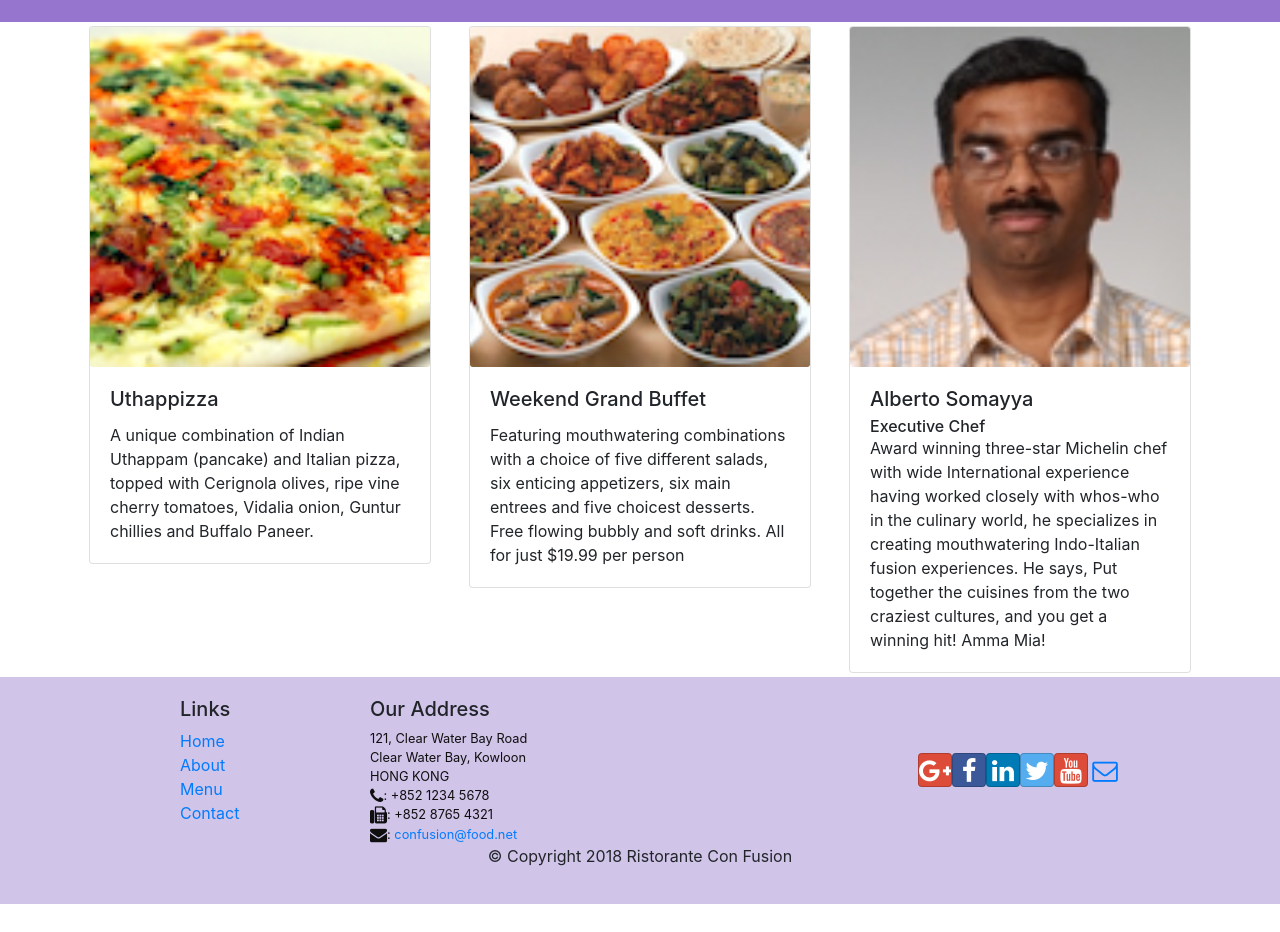
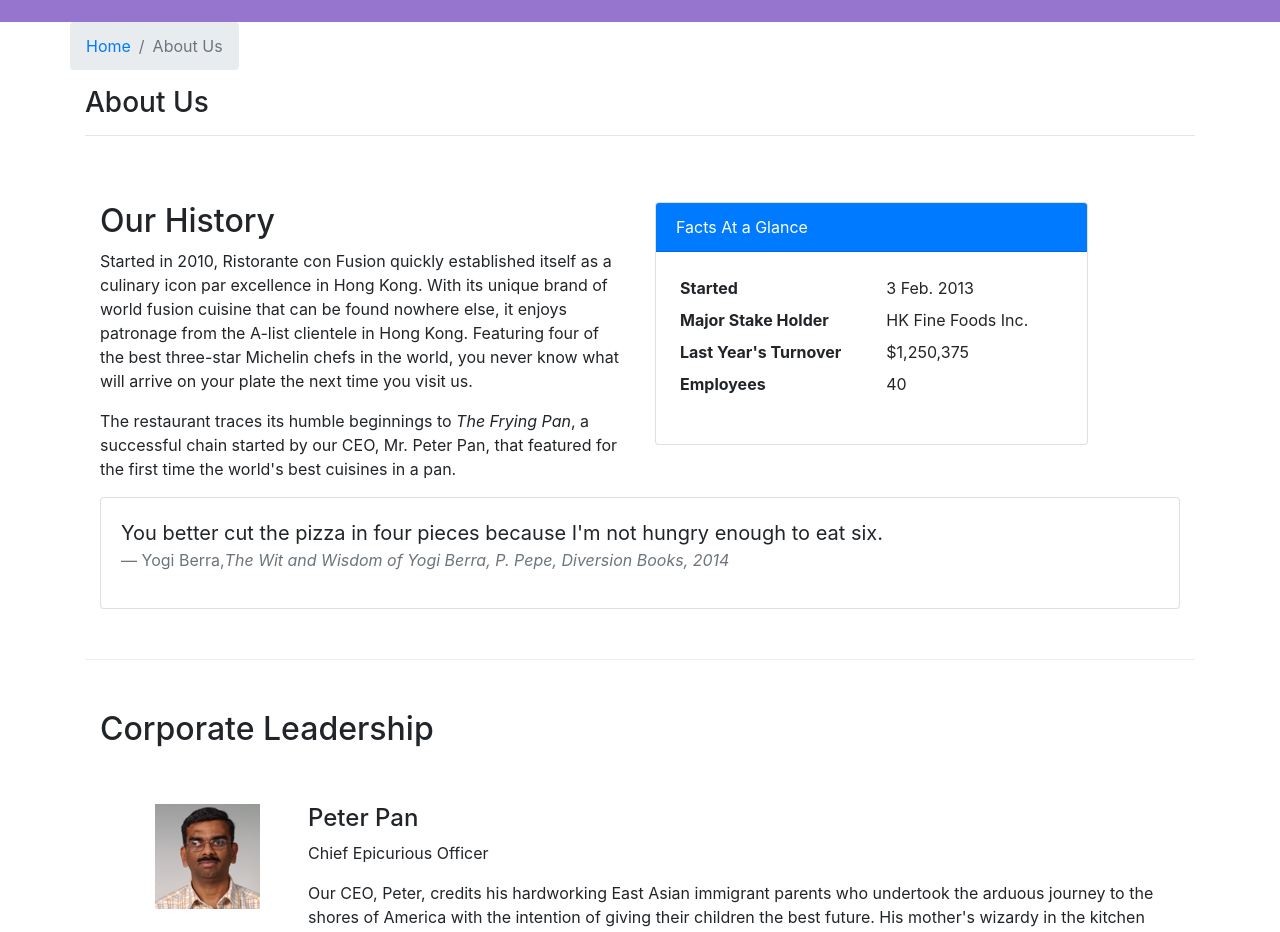
Before and after one commit to KShehzadi/Front-End-Web-Development-with-React, a React (Create React App) app in the folder Week 2/confusion/: page /aboutus in a window 1280 px wide. Before the commit this address led to /home. Shown: the part 320-1252 px from the top of the page. Before the commit the page ends 1224 px from the top, so only its background shows below. Built offline with nearby package versions, Linux system fonts and the light colour scheme.

Commit message:
Assignment 2: AboutComponent Added and navigation to it added

```diff
--- a/Week 2/confusion/src/components/AboutComponent.js
+++ b/Week 2/confusion/src/components/AboutComponent.js
@@ -0,0 +1,92 @@
+import React from 'react';
+import { Breadcrumb, BreadcrumbItem, Card, CardBody, CardHeader, Media } from 'reactstrap';
+import { Link } from 'react-router-dom';
+
+function About(props) {
+
+    const leaders = props.leaders.map((leader) => {
+        return (
+            <RenderLeader leader={leader} />
+        );
+    });
+    function RenderLeader({leader}){
+        return (
+            <div key={leader.id} className="col-12 mt-5">
+                <Media tag="li">
+                  <Media left middle>
+                      <Media object src={leader.image} alt={leader.name} />
+                  </Media>
+                  <Media body className="ml-5">
+                    <Media heading>{leader.name}</Media>
+                    <p>{leader.designation}</p>
+                    <p>{leader.description}</p>
+                  </Media>
+                </Media>
+              </div>
+        );
+    }
+    return(
+        <div className="container">
+            <div className="row">
+                <Breadcrumb>
+                    <BreadcrumbItem><Link to="/home">Home</Link></BreadcrumbItem>
+                    <BreadcrumbItem active>About Us</BreadcrumbItem>
+                </Breadcrumb>
+                <div className="col-12">
+                    <h3>About Us</h3>
+                    <hr />
+                </div>
+            </div>
+            <div className="row row-content">
+                <div className="col-12 col-md-6">
+                    <h2>Our History</h2>
+                    <p>Started in 2010, Ristorante con Fusion quickly established itself as a culinary icon par excellence in Hong Kong. With its unique brand of world fusion cuisine that can be found nowhere else, it enjoys patronage from the A-list clientele in Hong Kong.  Featuring four of the best three-star Michelin chefs in the world, you never know what will arrive on your plate the next time you visit us.</p>
+                    <p>The restaurant traces its humble beginnings to <em>The Frying Pan</em>, a successful chain started by our CEO, Mr. Peter Pan, that featured for the first time the world's best cuisines in a pan.</p>
+                </div>
+                <div className="col-12 col-md-5">
+                    <Card>
+                        <CardHeader className="bg-primary text-white">Facts At a Glance</CardHeader>
+                        <CardBody>
+                            <dl className="row p-1">
+                                <dt className="col-6">Started</dt>
+                                <dd className="col-6">3 Feb. 2013</dd>
+                                <dt className="col-6">Major Stake Holder</dt>
+                                <dd className="col-6">HK Fine Foods Inc.</dd>
+                                <dt className="col-6">Last Year's Turnover</dt>
+                                <dd className="col-6">$1,250,375</dd>
+                                <dt className="col-6">Employees</dt>
+                                <dd className="col-6">40</dd>
+                            </dl>
+                        </CardBody>
+                    </Card>
+                </div>
+                <div className="col-12">
+                    <Card>
+                        <CardBody className="bg-faded">
+                            <blockquote className="blockquote">
+                                <p className="mb-0">You better cut the pizza in four pieces because
+                                    I'm not hungry enough to eat six.</p>
+                                <footer className="blockquote-footer">Yogi Berra,
+                                <cite title="Source Title">The Wit and Wisdom of Yogi Berra,
+                                    P. Pepe, Diversion Books, 2014</cite>
+                                </footer>
+                            </blockquote>
+                        </CardBody>
+                    </Card>
+                </div>
+            </div>
+            <div className="row row-content">
+                <div className="col-12">
+                    <h2>Corporate Leadership</h2>
+                </div>
+                <div className="col-12">
+                    <Media list>
+                        {leaders}
+                    </Media>
+                </div>
+            </div>
+        </div>
+    );
+}
+
+export default About;
--- a/Week 2/confusion/src/components/MainComponent.js
+++ b/Week 2/confusion/src/components/MainComponent.js
@@ -14,6 +14,7 @@
 import Home from './HomeComponent';
 import Contact from './ContactComponent';
 import DishDetail from './DishDetailComponent';
+import About from './AboutComponent';
 
 import {Route, Redirect, Switch} from 'react-router-dom';
 
@@ -55,6 +56,8 @@
           <Route exact path="/menu" component={()=><Menu dishes={this.state.dishes}/>} />
           <Route exact path='/contactus' component={Contact} />
           <Route path='/menu/:dishId' component={DishWithId} />
+          <Route exact path="/aboutus" component={() => <About leaders={this.state.leaders} />} />
+
           <Redirect to="/home" />
         </Switch>
         <Footer />
```
